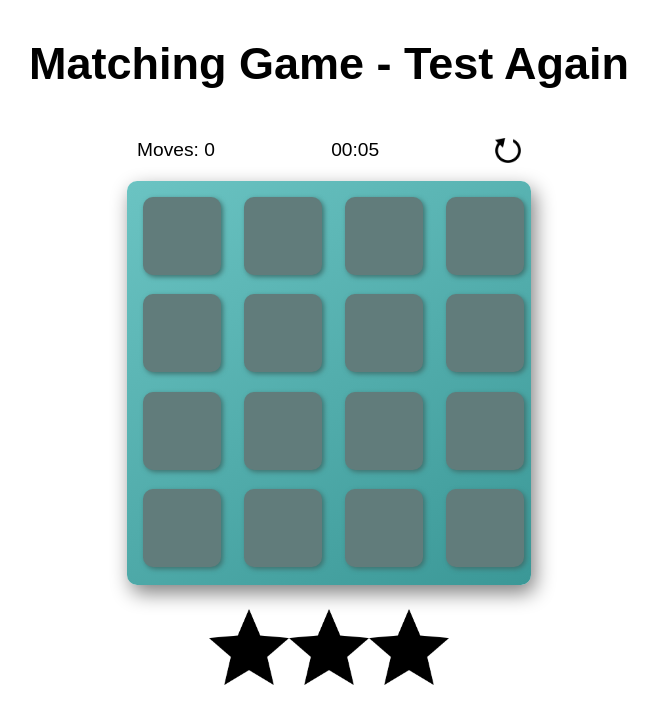
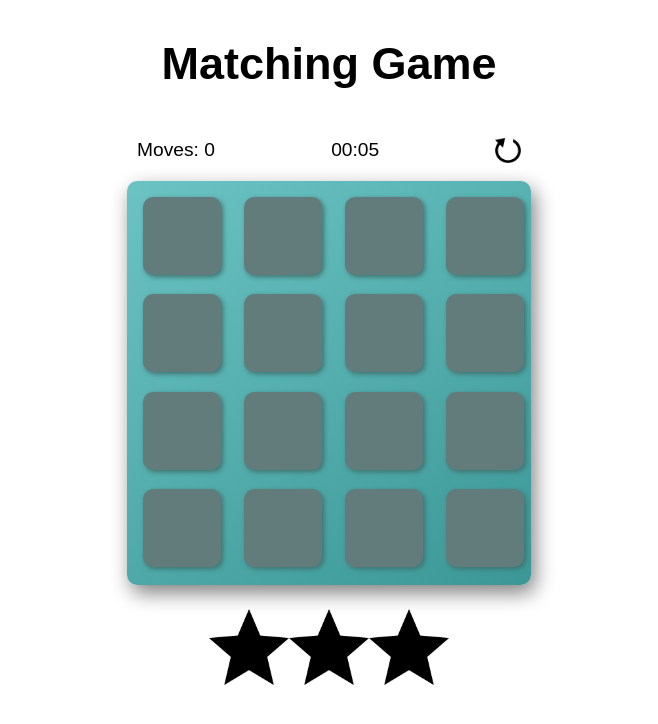
Before and after one commit to Codeman27Org/Udacity_FrontEndDeveloper_Project2, a plain HTML site: page index.html in a window 1280 px wide. Shown: the whole page, without its empty margins (311-969 px from the left). Drawn offline with Linux system fonts and the light colour scheme.

Commit message:
testing org secrets

```diff
--- a/index.html
+++ b/index.html
@@ -9,7 +9,7 @@
 </head>
 <body>
   <div id="game-container">
-    <h1>Matching Game - Test Again</h1>
+    <h1>Matching Game</h1>
     <div id="menu-container">
       <p id="move-counter">Moves: <span id="move-count">0</span></p>
       <p id="timer"></p>
```
